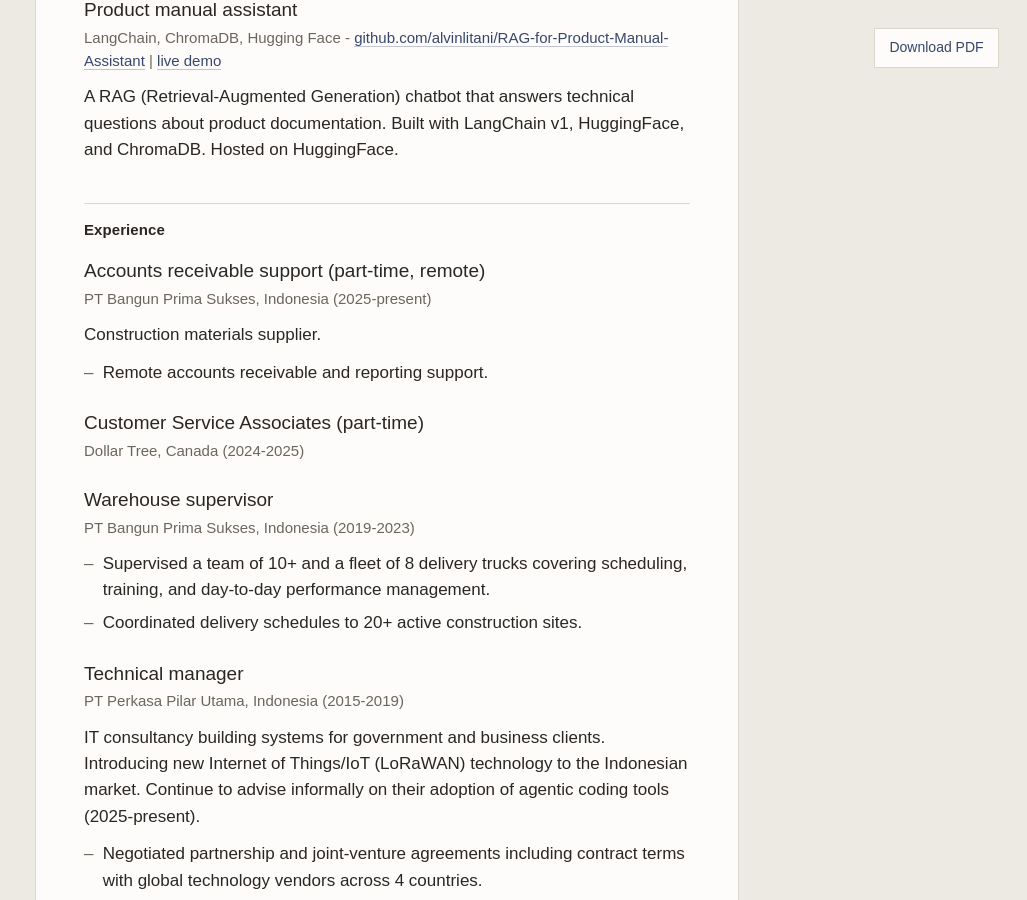
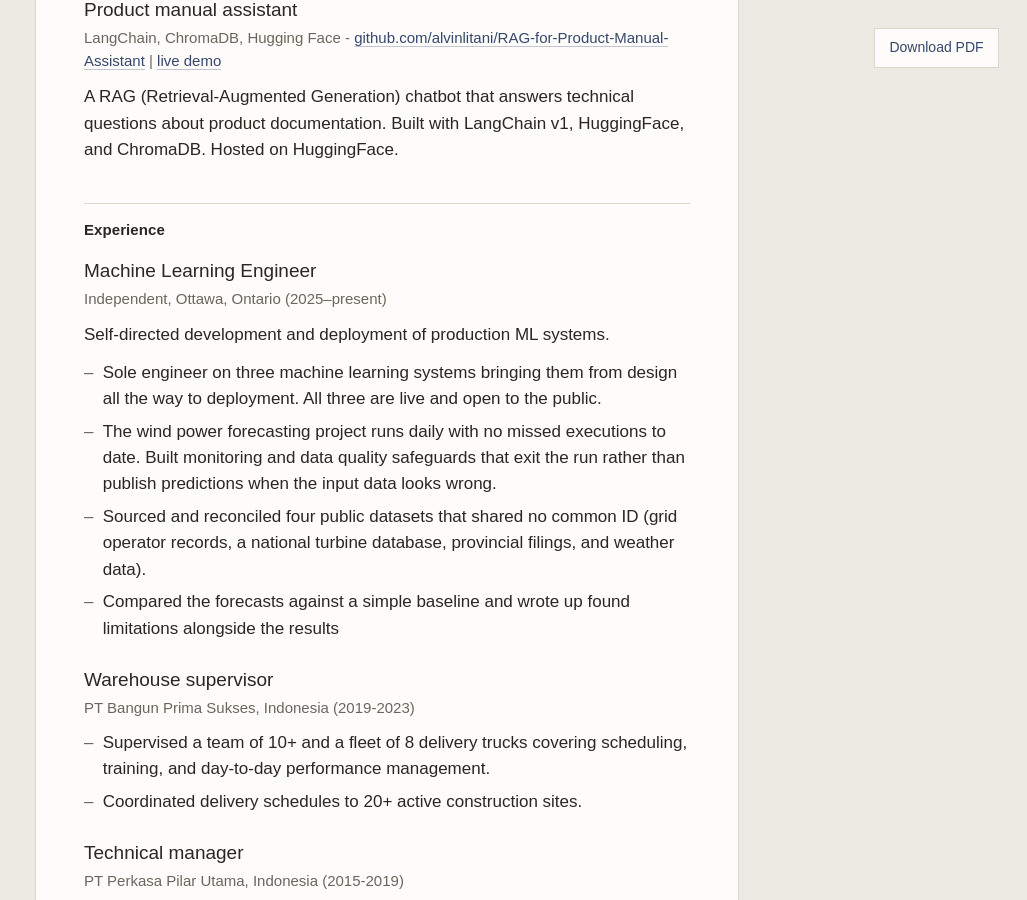
Before and after one commit to alvinlitani/alvinlitani.github.io, a Jekyll site: the page built from index.md, in a window 1280 px wide and 900 px high, scrolled down 1165 px. Shown: the whole window, without its empty margins (253-1280 px from the left). Built offline with Jekyll 4.4.1, drawn with Linux system fonts in a browser that asks for light colours; some of the changed text lies outside the part shown.

Commit message:
Rewrote experience section

```diff
--- a/index.md
+++ b/index.md
@@ -12,7 +12,7 @@ contact:
     url: https://linkedin.com/in/alvin-litani
 ---
 
-Machine learning engineer focused on building and deploying ML systems: [time-series forecasting for wind generation](https://github.com/alvinlitani/wind-power-forecast) served through a FastAPI service on Google Cloud Run, retrieval-augmented generation over enterprise documentation, and computer vision similarity search. Nearly three years of production infrastructure experience maintaining Java and Ruby applications, and over four years in client-facing technical roles before the move into ML. Computer science graduate with a recent graduate certificate in AI software development from Algonquin College.
+Machine learning engineer focused on building and deploying ML systems: [time-series forecasting for wind generation](https://github.com/alvinlitani/wind-power-forecast) served through a FastAPI service on Google Cloud Run, retrieval-augmented generation over enterprise documentation, and computer vision similarity search. Returned to technical work in 2025 after moving to other fields, and recently finishing a graduate certificate in AI software development. Earlier background has nearly three years of production infrastructure experience maintaining Java and Ruby applications, and over four years in client-facing technical roles.
 
 Eligible to work in Canada without sponsorship. Open to relocation anywhere in Canada, or remote.
 
@@ -35,15 +35,15 @@ A RAG (Retrieval-Augmented Generation) chatbot that answers technical questions
 
 ## Experience
 
-### Accounts receivable support (part-time, remote)
-*PT Bangun Prima Sukses, Indonesia (2025-present)*
+### Machine Learning Engineer
+*Independent, Ottawa, Ontario (2025–present)*
 
-Construction materials supplier.
+Self-directed development and deployment of production ML systems.
 
-- Remote accounts receivable and reporting support.
-
-### Customer Service Associates (part-time)
-*Dollar Tree, Canada (2024-2025)*
+- Sole engineer on three machine learning systems bringing them from design all the way to deployment. All three are live and open to the public.
+- The wind power forecasting project runs daily with no missed executions to date. Built monitoring and data quality safeguards that exit the run rather than publish predictions when the input data looks wrong.
+- Sourced and reconciled four public datasets that shared no common ID (grid operator records, a national turbine database, provincial filings, and weather data).
+- Compared the forecasts against a simple baseline and wrote up found limitations alongside the results
 
 ### Warehouse supervisor
 *PT Bangun Prima Sukses, Indonesia (2019-2023)*
```
